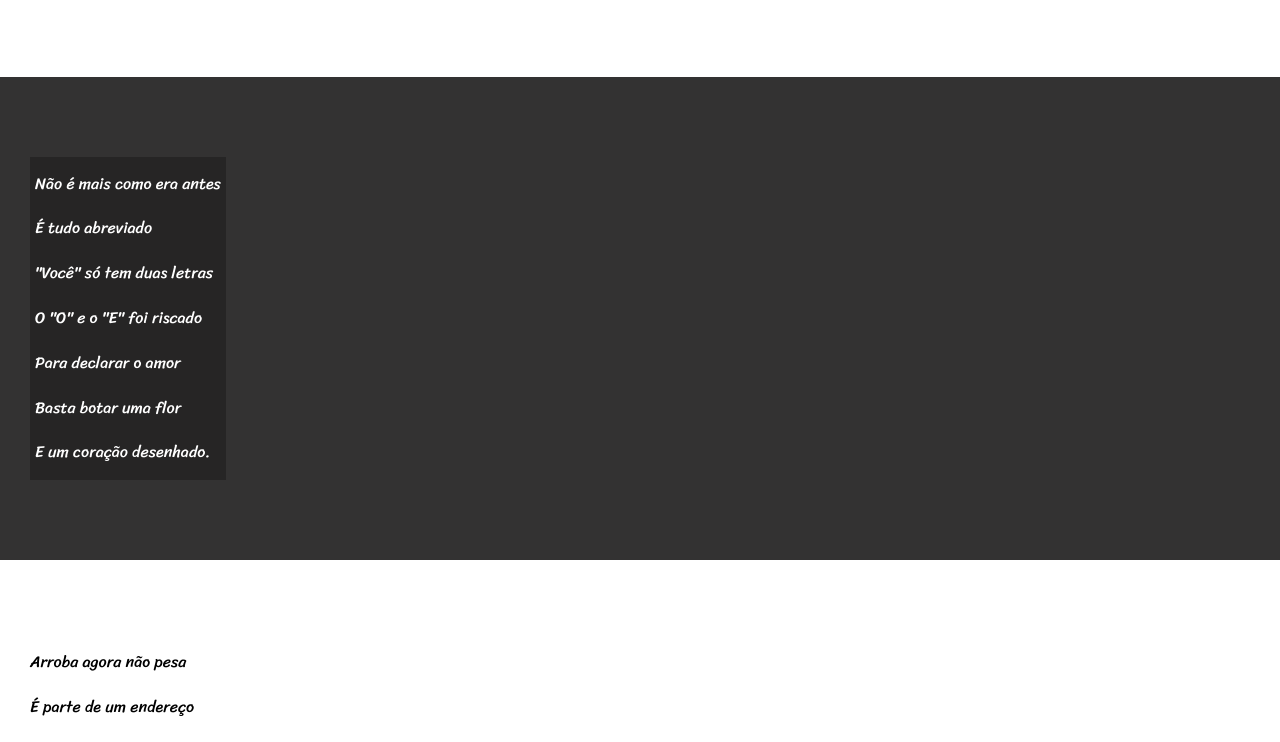
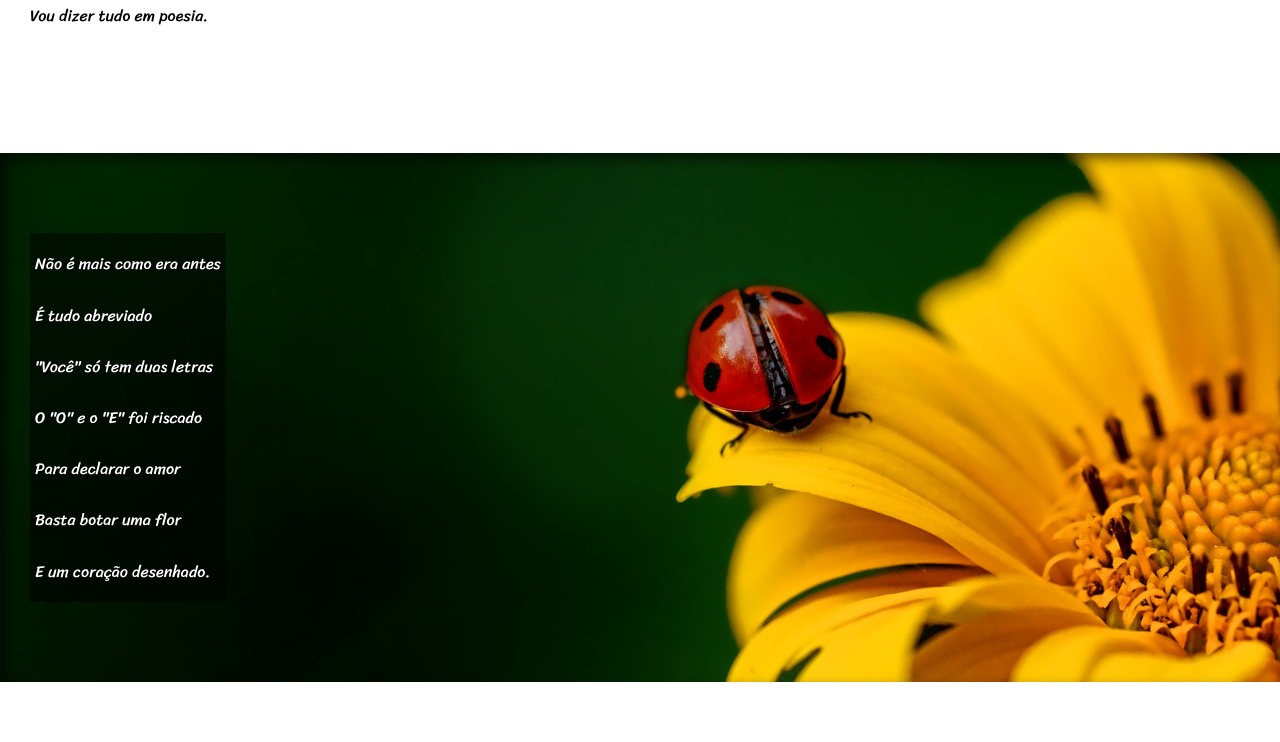
Before and after one commit to Eduarda-Cavalheri/HTML-CSS, a plain HTML site: page desafios/d012/index.html in a window 1280 px wide. Shown: the part 657-1399 px from the top of the page. Drawn offline with Linux system fonts and the light colour scheme.

Commit message:
finalização

```diff
--- a/desafios/d012/index.html
+++ b/desafios/d012/index.html
@@ -31,7 +31,7 @@
 
 
 
-    <section class="imagem">
+    <section class="imagem" id="img01">
             <p>
                 <pre>
                     Não é mais como era antes
@@ -75,7 +75,7 @@
 
 
 
-    <section class="imagem">
+    <section class="imagem" id="img02">
             <p>
                 <pre>
                     Tenho saudade das cartas
--- a/desafios/d012/style.css
+++ b/desafios/d012/style.css
@@ -43,6 +43,7 @@ header > p{
 section > pre{
     white-space: pre-line;
     font-family: var(--fonte3);
+    padding-bottom: 2em;
 }
 
 a{
@@ -59,7 +60,7 @@ a:hover{
 section{
     padding-top: 10vh;
     padding-bottom: 10vh;
-    line-height: 3.5vw;
+    line-height: 4vw;
     padding-left: 30px;
     font-family: var(--fonte3);
 
@@ -74,15 +75,28 @@ section.normal{
 section.imagem{
     background-color: rgb(51, 50, 50);
     color: white;
+    box-shadow: inset 6px 6px 13px 0px rgba(0, 0, 0, 0.575);
+    background-size: cover;
+    background-attachment: fixed;
 
 }
 
 section.imagem > pre {
-    background-color: rgba(0, 0, 0, 0.253);
+    background-color: rgba(0, 0, 0, 0.527);
     display: inline-block;
     padding: 5px;
+    text-shadow: 1px 1px 0px black;
 
+}
 
+section#img01{
+    background-image: url(./imagens/background001.jpg);
+    background-position: right center;
+
+}
+
+section#img02{
+    background-image: url(imagens/background002.jpg);
 }
 
 footer{
```
